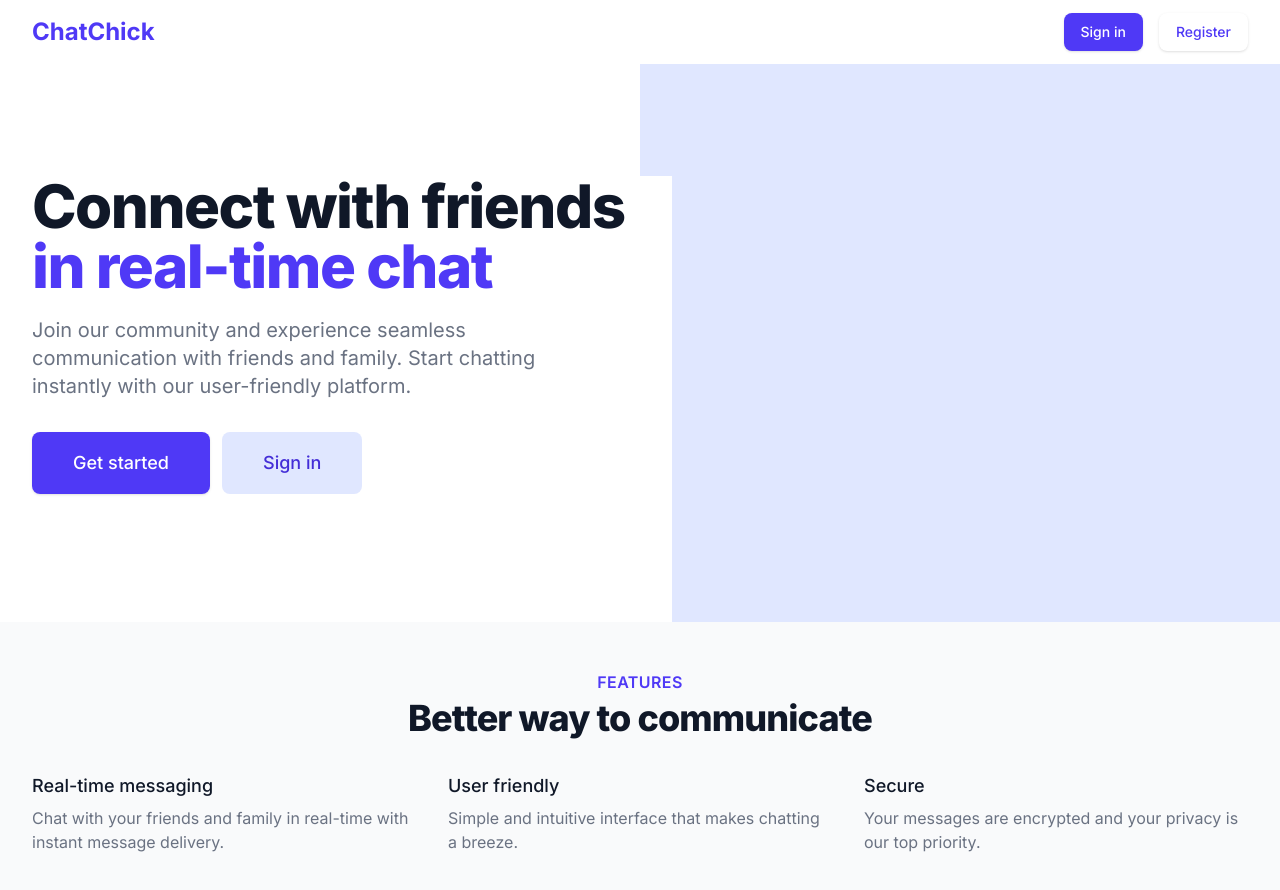
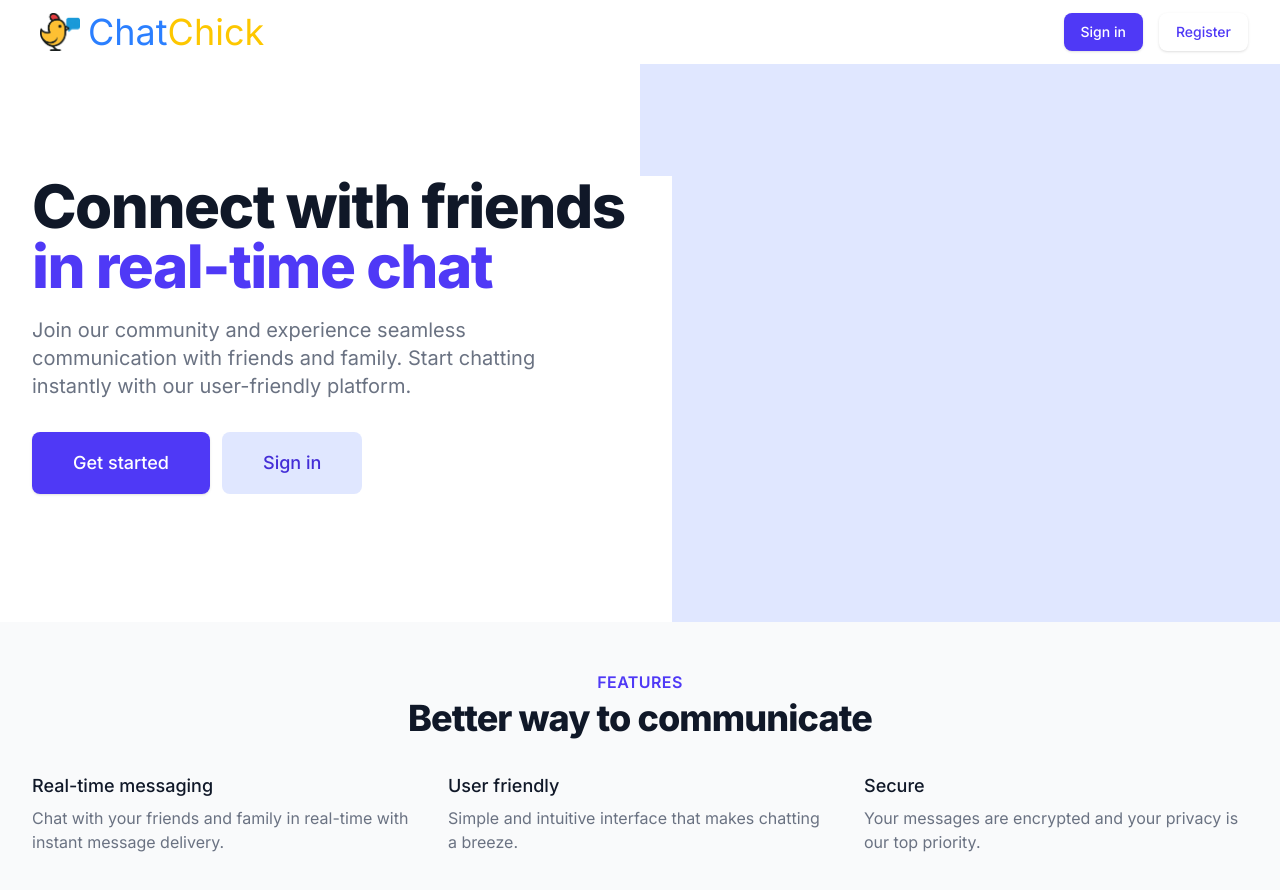
Before and after one commit to LeVu132003/Chat-app, a Next.js app in the folder my-chat-app/: page / in a window 1280 px wide. Shown: the top 890 px of the page. Built offline with nearby package versions, Linux system fonts and the light colour scheme; no server answers.

Commit message:
FIx infinite loop icoming request

```diff
--- a/my-chat-app/app/page.tsx
+++ b/my-chat-app/app/page.tsx
@@ -1,7 +1,9 @@
 "use client";
 import Link from "next/link";
+import { useRouter } from "next/navigation";
 
 export default function LandingPage() {
+  const router = useRouter();
   return (
     <div className="min-h-screen bg-white">
       {/* Header/Navigation */}
@@ -9,9 +11,18 @@ export default function LandingPage() {
         <div className="max-w-7xl mx-auto px-4 sm:px-6 lg:px-8">
           <div className="flex justify-between h-16">
             <div className="flex">
-              <div className="flex-shrink-0 flex items-center">
-                <h1 className="text-2xl font-bold text-indigo-600">
-                  ChatChick
+              <div
+                className="flex justify-center p-2 items-center gap-x-2 cursor-pointer"
+                onClick={() => router.push("/")}
+              >
+                <img
+                  src="chatchick.png"
+                  alt="logo"
+                  className="w-10 h-10 object-contain"
+                />
+                <h1 className="text-4xl font-matemasie font-normal">
+                  <span className="text-blue-500">Chat</span>
+                  <span className="text-yellow-400">Chick</span>
                 </h1>
               </div>
             </div>
--- a/my-chat-app/components/FriendRequests.tsx
+++ b/my-chat-app/components/FriendRequests.tsx
@@ -34,7 +34,7 @@ export default function FriendRequests() {
 
   useEffect(() => {
     fetchRequests();
-  }, [fetchRequests, token]);
+  }, []);
 
   const handleAccept = async (requestId: number) => {
     if (!token) return;
--- a/my-chat-app/components/Sidebar.tsx
+++ b/my-chat-app/components/Sidebar.tsx
@@ -1,12 +1,15 @@
 "use client";
+/* eslint-disable @next/next/no-img-element */
 
 import { useAuth } from "@/contexts/AuthContext";
 import Link from "next/link";
 import { usePathname } from "next/navigation";
 import { Users, UserCircle, LogOut, UsersRound } from "lucide-react";
+import { useRouter } from "next/navigation";
 
 export default function Sidebar() {
   const pathname = usePathname();
+  const router = useRouter();
   const { user, logout } = useAuth();
 
   const navigation = [
@@ -19,6 +22,20 @@ export default function Sidebar() {
 
   return (
     <div className="flex flex-col h-screen w-64 bg-white border-r border-gray-200">
+      <div
+        className="flex justify-center p-2 items-center gap-x-2 cursor-pointer"
+        onClick={() => router.push("/")}
+      >
+        <img
+          src="chatchick.png"
+          alt="logo"
+          className="w-10 h-10 object-contain"
+        />
+        <h1 className="text-4xl font-matemasie font-normal">
+          <span className="text-blue-500">Chat</span>
+          <span className="text-yellow-400">Chick</span>
+        </h1>
+      </div>
       {/* User Profile Section */}
       <div className="p-4 border-b border-gray-200">
         <div className="flex items-center space-x-3">
```
Also changed, not shown: my-chat-app/public/chatchick.png (added).
